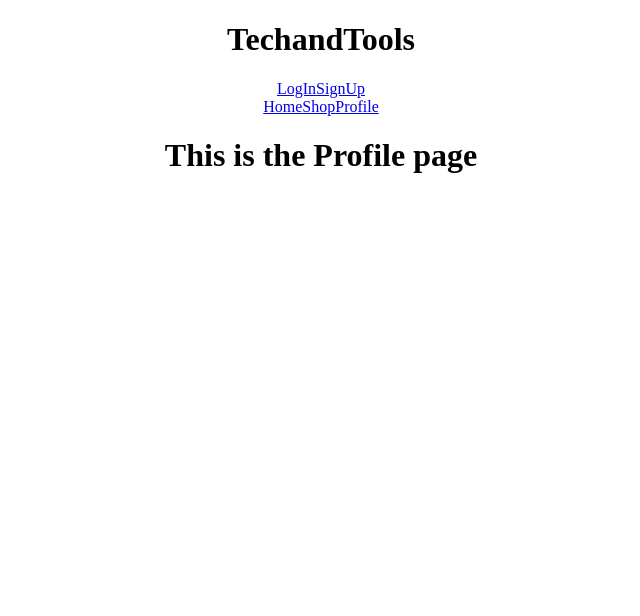
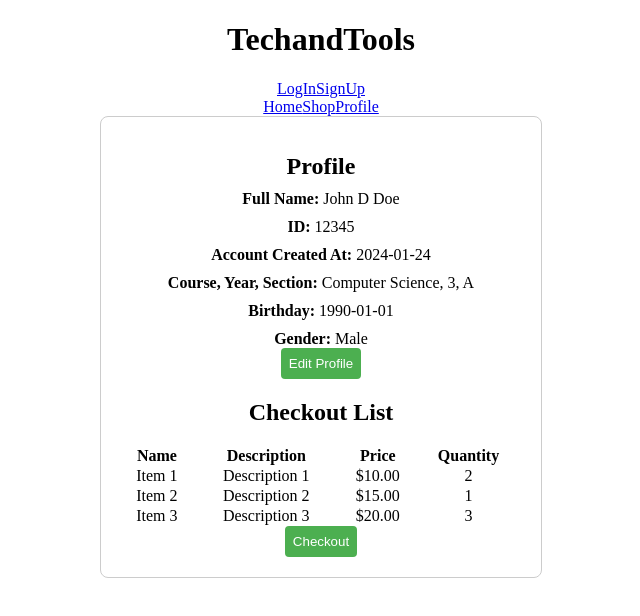
Before and after one commit to cmaongca09/BSIT-NS-3A-WEB-DEV-PROJ, a React (Create React App) app in the folder techandtoolsreact/: page /Profile in a window 1280 px wide. Shown: the top 616 px of the page, without its empty margins (319-959 px from the left). Built offline with nearby package versions, Linux system fonts and the light colour scheme.

Commit message:
Added ProductModal.js, SampleProducts.json, Profile.js, Shop.js
Added Product modal for buyinng
editing and adding description and quantity
Adding codes for our profile
Editing Shop.js

```diff
--- /dev/null
+++ b/techandtoolsreact/src/Component/ProductModal.js
@@ -0,0 +1,112 @@
+import React, { useState } from "react";
+
+const ProductModal = ({ isOpen, onClose, product }) => {
+  const [quantity, setQuantity] = useState(0);
+  const [totalPrice, setTotalprice] = useState(0);
+
+  const increaseQuantity = () => {
+    if (quantity < product.quantity) {
+      setQuantity(quantity + 1);
+      setTotalprice((quantity + 1) * product.price);
+    }
+  };
+
+  const decreaseQuantity = () => {
+    if (quantity > 0) {
+      setQuantity(quantity - 1);
+      setTotalprice((quantity - 1) * product.price);
+    }
+  };
+
+  if (!isOpen || !product) {
+    return null;
+  }
+
+  return (
+    <div style={modalOverlayStyle}>
+      <div style={modalContentStyle}>
+        <button style={closeButtonStyle} onClick={onClose}>
+          Back
+        </button>
+        <p>Price: {product.price}</p>
+        <img
+          src={require(`../imgassets/${product.imageurl}`)}
+          alt={product.name}
+          style={imgStyle}
+        />
+        <p>{product.name}</p>
+        <p>{product.desc}</p>
+        <p>Quantity: {quantity}</p>
+        <p>Total: {totalPrice}</p>
+        <button style={quantityButtonStyle} onClick={decreaseQuantity}>
+          Decrease
+        </button>
+        <button style={quantityButtonStyle} onClick={increaseQuantity}>
+          Increase
+        </button>
+        <button style={addButtonStyle}>ADD</button>
+      </div>
+    </div>
+  );
+};
+
+const modalOverlayStyle = {
+  position: "fixed",
+  top: 0,
+  left: 0,
+  width: "100%",
+  height: "100%",
+  background: "rgba(0, 0, 0, 0.5)", // semi-transparent overlay
+  display: "flex",
+  justifyContent: "center",
+  alignItems: "center",
+};
+
+const modalContentStyle = {
+  background: "white",
+  padding: "20px",
+  borderRadius: "8px",
+  width: "400px",
+  maxHeight: "80%",
+  overflow: "auto",
+  textAlign: "center",
+};
+
+const closeButtonStyle = {
+  cursor: "pointer",
+  background: "#333",
+  color: "#fff",
+  padding: "8px 16px",
+  border: "none",
+  borderRadius: "4px",
+  marginRight: "10px",
+};
+
+const imgStyle = {
+  width: "100%",
+  maxHeight: "200px",
+  objectFit: "contain",
+  marginBottom: "10px",
+};
+
+const quantityButtonStyle = {
+  cursor: "pointer",
+  background: "#333",
+  color: "#fff",
+  padding: "8px 16px",
+  border: "none",
+  borderRadius: "4px",
+  marginLeft: "10px",
+};
+
+const addButtonStyle = {
+  cursor: "pointer",
+  background: "#333",
+  color: "#fff",
+  padding: "8px 16px",
+  border: "none",
+  borderRadius: "4px",
+  marginLeft: "10px",
+};
+
+export default ProductModal;
--- a/techandtoolsreact/src/Data/SampleProducts.json
+++ b/techandtoolsreact/src/Data/SampleProducts.json
@@ -3,156 +3,207 @@
     "id": "001",
     "name": "Bluetooth-Module_HC-05",
     "price": 5,
+    "desc": "",
+    "quantity": 5,
     "imageurl": "Bluetooth-Module_HC-05.png"
   },
   {
     "id": "002",
     "name": "Capacitor-10uf-Electrolytic",
     "price": 7,
+    "desc": "",
+    "quantity": 5,
     "imageurl": "Capacitor-10uf-Electrolytic.png"
   },
   {
     "id": "003",
     "name": "Development-Board_Raspberry-Pi-4",
     "price": 7,
+    "desc": "",
+    "quantity": 5,
     "imageurl": "Development-Board_Raspberry-Pi-4.png"
   },
   {
     "id": "004",
     "name": "Diodes_1N4148",
     "price": 3,
+    "desc": "",
+    "quantity": 5,
     "imageurl": "Diodes_1N4148.png"
   },
   {
     "id": "005",
     "name": "Ethernet-Shield_W5100",
     "price": 15,
+    "desc": "",
+    "quantity": 5,
     "imageurl": "Ethernet-Shield_W5100.png"
   },
   {
     "id": "006",
     "name": "GPS-Module_Neo-6M",
     "price": 15,
+    "desc": "",
+    "quantity": 5,
     "imageurl": "GPS-Module_Neo-6M.png"
   },
   {
     "id": "007",
     "name": "Humidity-Sensor_HIH-6130",
     "price": 15,
+    "desc": "",
+    "quantity": 5,
     "imageurl": "Humidity-Sensor_HIH-6130.png"
   },
   {
     "id": "008",
     "name": "Jumper-Wires_Male-To-Male-Jumper-Wires",
     "price": 15,
+    "desc": "",
+    "quantity": 5,
     "imageurl": "Jumper-Wires_Male-To-Male-Jumper-Wires.png"
   },
   {
     "id": "009",
     "name": "LCD-Display_16x2-LCD-Module",
     "price": 15,
+    "desc": "",
+    "quantity": 5,
     "imageurl": "LCD-Display_16x2-LCD-Module.png"
   },
   {
     "id": "010",
     "name": "LEDS_RGB-LED",
     "price": 15,
+    "desc": "",
+    "quantity": 5,
     "imageurl": "LEDS_RGB-LED.png"
   },
   {
     "id": "011",
     "name": "Logic-Analyzer_Saleae-Logic-Pro-8",
     "price": 15,
+    "desc": "",
+    "quantity": 5,
     "imageurl": "Logic-Analyzer_Saleae-Logic-Pro-8.png"
   },
   {
     "id": "012",
     "name": "Microcontroller_Arduino-Uno",
     "price": 15,
+    "desc": "",
+    "quantity": 5,
     "imageurl": "Microcontroller_Arduino-Uno.png"
   },
   {
     "id": "013",
     "name": "Motion-Sensor_PIR-Motion-Sensor",
     "price": 15,
+    "desc": "",
+    "quantity": 5,
     "imageurl": "Motion-Sensor_PIR-Motion-Sensor.png"
   },
   {
     "id": "014",
     "name": "Motor-Driver_L298N-Motor-Driver-Module",
     "price": 15,
+    "desc": "",
+    "quantity": 5,
     "imageurl": "Motor-Driver_L298N-Motor-Driver-Module.png"
   },
   {
     "id": "015",
     "name": "Multimeter_Fluke-117-Digital-Multimeter",
     "price": 15,
+    "desc": "",
+    "quantity": 5,
     "imageurl": "Multimeter_Fluke-117-Digital-Multimeter.png"
   },
   {
     "id": "016",
     "name": "Power-Bank_Anker-Powercore-10000",
     "price": 15,
+    "desc": "",
     "imageurl": "Power-Bank_Anker-Powercore-10000.png"
   },
   {
     "id": "017",
     "name": "Power-Supply-Unit_DC-Bench",
     "price": 15,
+    "desc": "",
+    "quantity": 5,
     "imageurl": "Power-Supply-Unit_DC-Bench-Power-Supply.png"
   },
   {
     "id": "018",
     "name": "Resistor-220-Ohm",
     "price": 15,
+    "desc": "",
+    "quantity": 5,
     "imageurl": "Resistor-220-Ohm.png"
   },
   {
     "id": "019",
     "name": "RFID-Reader_MFRC522",
     "price": 15,
+    "desc": "",
+    "quantity": 5,
     "imageurl": "RFID-Reader_MFRC522.png"
   },
   {
     "id": "020",
     "name": "RFID-Tags_Mifare-Classic-1K",
     "price": 15,
+    "desc": "",
+    "quantity": 5,
     "imageurl": "RFID-Tags_Mifare-Classic-1K.png"
   },
   {
     "id": "021",
     "name": "RFID-Reader_MFRC522",
     "price": 15,
+    "desc": "",
+    "quantity": 5,
     "imageurl": "RFID-Reader_MFRC522.png"
   },
   {
     "id": "022",
     "name": "Soldering_Station-Weller-WLC100",
     "price": 15,
+    "desc": "",
+    "quantity": 5,
     "imageurl": "Soldering_Station-Weller-WLC100.png"
   },
   {
     "id": "023",
     "name": "Temperature-Sensor_DHT22",
     "price": 15,
+    "desc": "",
+    "quantity": 5,
     "imageurl": "Temperature-Sensor_DHT22.png"
   },
   {
     "id": "024",
     "name": "USB-Oscilloscope_Picoscope-2204A",
     "price": 15,
+    "desc": "",
+    "quantity": 5,
     "imageurl": "USB-Oscilloscope_Picoscope-2204A.png"
   },
   {
     "id": "025",
     "name": "Webcam_Logitech-C920-HD-Pro",
     "price": 15,
+    "desc": "",
+    "quantity": 5,
     "imageurl": "Webcam_Logitech-C920-HD-Pro.png"
   },
   {
     "id": "026",
     "name": "WiFi-Module_ESP8266",
     "price": 15,
+    "desc": "",
+    "quantity": 5,
     "imageurl": "WiFi-Module_ESP8266.png"
   }
 ]
--- a/techandtoolsreact/src/pages/Profile.js
+++ b/techandtoolsreact/src/pages/Profile.js
@@ -1,3 +1,255 @@
+// Import necessary modules
+import React, { useState } from "react";
+
+// Profile component
 export const Profile = () => {
-  return <h1> This is the Profile page</h1>;
+  const initialUserData = {
+    firstName: "John",
+    middleInitial: "D",
+    lastName: "Doe",
+    id: "12345",
+    accountCreatedAt: "2024-01-24",
+    course: "Computer Science",
+    year: "3",
+    section: "A",
+    birthday: "1990-01-01",
+    gender: "Male",
+  };
+
+  const [user, setUser] = useState(initialUserData);
+  const [isEditing, setIsEditing] = useState(false);
+
+  const getFullName = () => {
+    return `${user.firstName} ${user.middleInitial} ${user.lastName}`;
+  };
+
+  const handleInputChange = (e) => {
+    const { name, value } = e.target;
+    setUser({ ...user, [name]: value });
+  };
+
+  const handleEditProfile = () => {
+    setIsEditing(!isEditing);
+  };
+
+  const handleSaveProfile = () => {
+    setIsEditing(false);
+  };
+
+  const checkoutItems = [
+    {
+      name: "Item 1",
+      description: "Description 1",
+      price: "$10.00",
+      quantity: 2,
+    },
+    {
+      name: "Item 2",
+      description: "Description 2",
+      price: "$15.00",
+      quantity: 1,
+    },
+    {
+      name: "Item 3",
+      description: "Description 3",
+      price: "$20.00",
+      quantity: 3,
+    },
+  ];
+
+  return (
+    <div style={styles.container}>
+      <h1 style={styles.heading}>Profile</h1>
+      <div style={styles.infoContainer}>
+        <div>
+          <strong>Full Name:</strong>{" "}
+          {isEditing ? (
+            <>
+              <input
+                type="text"
+                name="firstName"
+                value={user.firstName}
+                onChange={handleInputChange}
+                style={styles.input}
+              />
+              <input
+                type="text"
+                name="middleInitial"
+                value={user.middleInitial}
+                onChange={handleInputChange}
+                style={styles.input}
+              />
+              <input
+                type="text"
+                name="lastName"
+                value={user.lastName}
+                onChange={handleInputChange}
+                style={styles.input}
+              />
+            </>
+          ) : (
+            getFullName()
+          )}
+        </div>
+        <div>
+          <strong>ID:</strong> {user.id}
+        </div>
+        <div>
+          <strong>Account Created At:</strong> {user.accountCreatedAt}
+        </div>
+        <div>
+          <strong>Course, Year, Section:</strong>{" "}
+          {isEditing ? (
+            <>
+              <input
+                type="text"
+                name="course"
+                value={user.course}
+                onChange={handleInputChange}
+                style={styles.input}
+              />
+              <input
+                type="text"
+                name="year"
+                value={user.year}
+                onChange={handleInputChange}
+                style={styles.input}
+              />
+              <input
+                type="text"
+                name="section"
+                value={user.section}
+                onChange={handleInputChange}
+                style={styles.input}
+              />
+            </>
+          ) : (
+            `${user.course}, ${user.year}, ${user.section}`
+          )}
+        </div>
+        <div>
+          <strong>Birthday:</strong>{" "}
+          {isEditing ? (
+            <input
+              type="text"
+              name="birthday"
+              value={user.birthday}
+              onChange={handleInputChange}
+              style={styles.input}
+            />
+          ) : (
+            user.birthday
+          )}
+        </div>
+        <div>
+          <strong>Gender:</strong>{" "}
+          {isEditing ? (
+            <select
+              name="gender"
+              value={user.gender}
+              onChange={handleInputChange}
+              style={styles.input}
+            >
+              <option value="Male">Male</option>
+              <option value="Female">Female</option>
+              <option value="Other">Other</option>
+            </select>
+          ) : (
+            user.gender
+          )}
+        </div>
+        {isEditing && (
+          <button onClick={handleSaveProfile} style={styles.button}>
+            Save Profile
+          </button>
+        )}
+      </div>
+      {!isEditing && (
+        <button onClick={handleEditProfile} style={styles.button}>
+          Edit Profile
+        </button>
+      )}
+
+      {/* Checkout Section */}
+      <div style={styles.checkoutContainer}>
+        <h2>Checkout List</h2>
+        <CheckoutList checkoutItems={checkoutItems} />
+      </div>
+    </div>
+  );
 };
+
+// CheckoutList component
+const CheckoutList = ({ checkoutItems }) => {
+  return (
+    <div>
+      <table style={styles.table}>
+        <thead>
+          <tr>
+            <th>Name</th>
+            <th>Description</th>
+            <th>Price</th>
+            <th>Quantity</th>
+          </tr>
+        </thead>
+        <tbody>
+          {checkoutItems.map((item, index) => (
+            <tr key={index}>
+              <td>{item.name}</td>
+              <td>{item.description}</td>
+              <td>{item.price}</td>
+              <td>{item.quantity}</td>
+            </tr>
+          ))}
+        </tbody>
+      </table>
+      <button
+        style={styles.button}
+        onClick={() => console.log("Checkout button clicked!")}
+      >
+        Checkout
+      </button>
+    </div>
+  );
+};
+
+// Styles
+
+const styles = {
+  container: {
+    padding: "20px",
+    border: "1px solid #ccc",
+    borderRadius: "8px",
+    maxWidth: "400px",
+    margin: "auto",
+  },
+  heading: {
+    fontSize: "24px",
+    marginBottom: "10px",
+  },
+  infoContainer: {
+    display: "grid",
+    rowGap: "10px",
+  },
+  input: {
+    width: "30%",
+    padding: "5px",
+    borderRadius: "4px",
+    border: "1px solid #ccc",
+    margin: "5px 5px 5px 0",
+  },
+  button: {
+    padding: "8px",
+    backgroundColor: "#4CAF50",
+    color: "white",
+    border: "none",
+    borderRadius: "4px",
+    cursor: "pointer",
+  },
+
+  table: {
+    width: "100%",
+    borderCollapse: "collapse",
+    marginTop: "10px",
+  },
+};
```
Also changed, not shown: techandtoolsreact/src/pages/Shop.js (+22 -18 lines).
